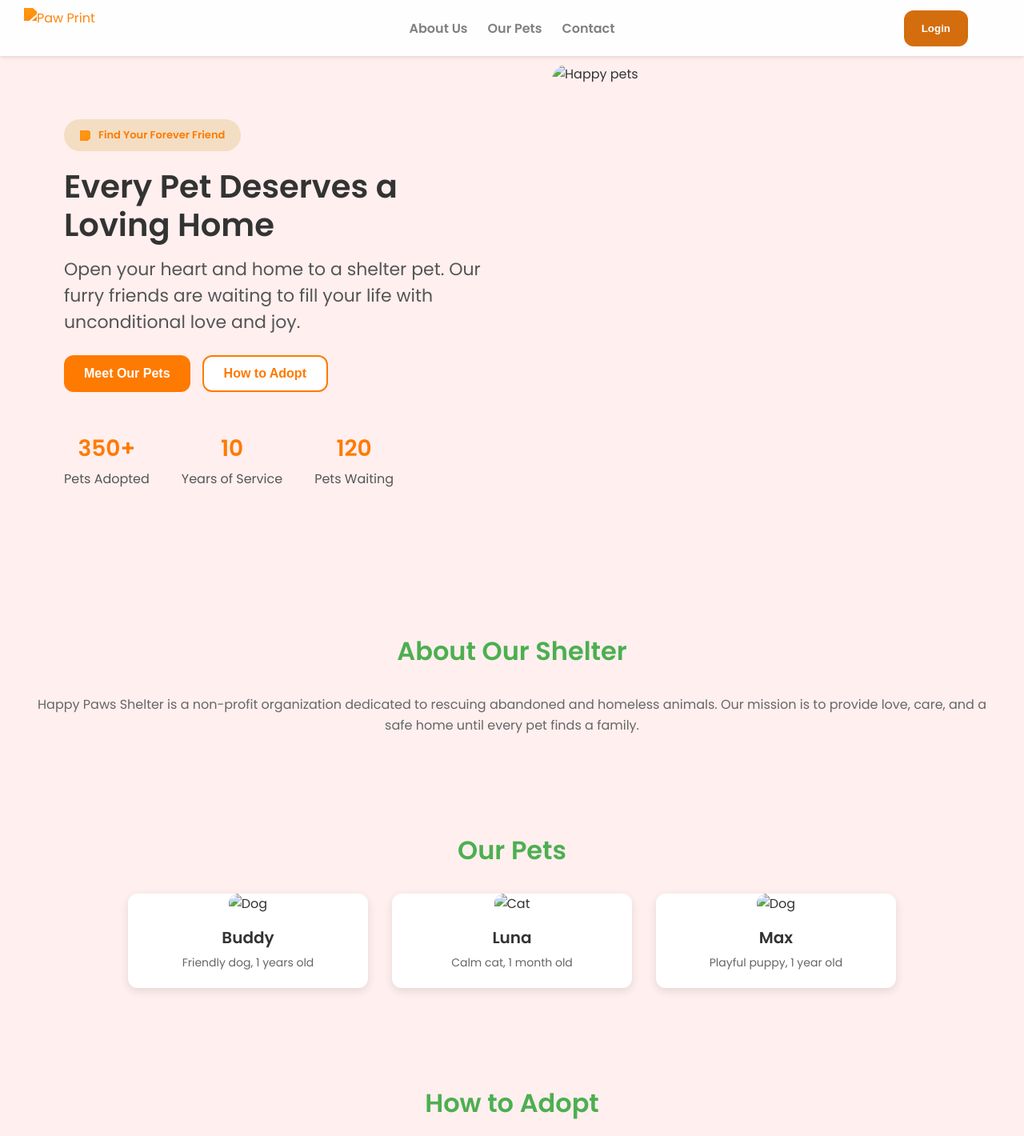
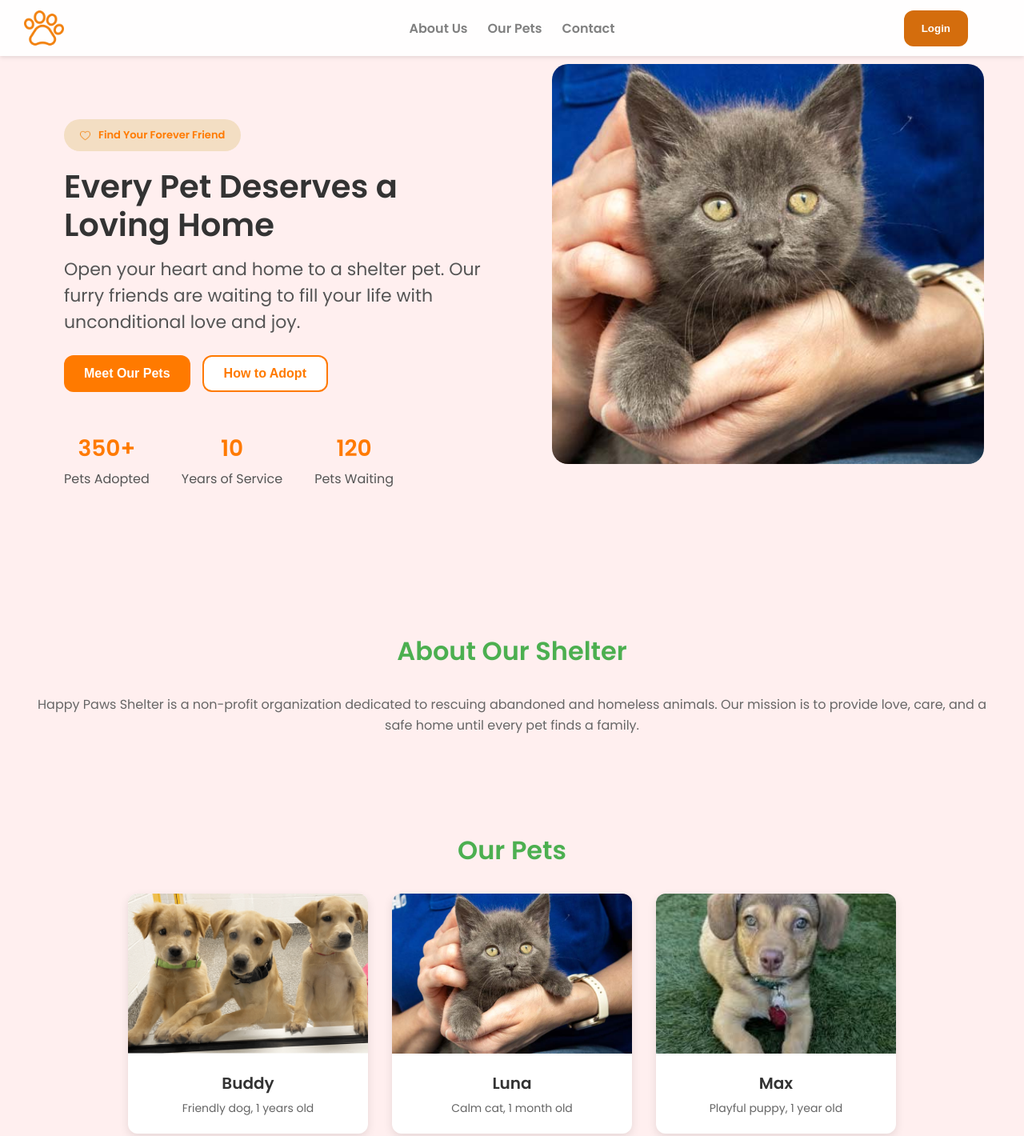
Before and after one commit to Mirjana3/Happy-Paws, a plain HTML site: page index.html in a window 1280 px wide. Shown: the top 1420 px of the page at 80% size. Drawn offline with Linux system fonts and the light colour scheme.

Commit message:
Fix image paths and clean up HTML structure
Updated image paths and fixed HTML structure.

```diff
--- a/index.html
+++ b/index.html
@@ -5,7 +5,7 @@
     <meta charset="UTF-8">
     <meta name="viewport" content="width=device-width, initial-scale=1.0">
     <title>Happy Paws Shelter</title>
-    <link rel="website icon" href="pawprint.png">
+    <link rel="website icon" href="picture/pawprint.png">
     <link href="https://fonts.googleapis.com/css2?family=Poppins:wght@300;400;600&display=swap" rel="stylesheet">
     <link rel="stylesheet" href="style.css">
 </head>
@@ -14,7 +14,7 @@
     <!-- Navbar -->
     <nav class="navbar">
         <div class="nav-logo">
-            <img src="pawprint.png" alt="Paw Print" class="logo">
+            <img src="picture/pawprint.png" alt="Paw Print" class="logo">
         </div>
 
         <div class="nav-links">
@@ -32,7 +32,7 @@
     <section class="hero">
         <div class="hero-text">
             <div class="hero-badge">
-                <img src="heart.png" alt="Heart" class="heart-img">
+                <img src="picture/heart.png" alt="Heart" class="heart-img">
                 <span class="badge-text">Find Your Forever Friend</span>
             </div>
 
@@ -63,12 +63,12 @@
 
         <!-- Desna polovica: slideshow slika -->
         <div class="hero-image">
-            <img src="cat&dog.jpg" alt="Happy pets" class="slide active">
-            <img src="cat.jpg" alt="Happy pets" class="slide">
-            <img src="dog1.jfif" alt="Happy pets" class="slide">
-            <img src="dogs.png" alt="Happy pets" class="slide">
-            <img src="bunny.jpg" alt="Happy pets" class="slide">
-            <img src="hedgehog.jpg" alt="Happy pets" class="slide">
+            <img src="picture/cat&dog.jpg" alt="Happy pets" class="slide active">
+            <img src="picture/cat.jpg" alt="Happy pets" class="slide">
+            <img src="picture/dog1.jfif" alt="Happy pets" class="slide">
+            <img src="picture/dogs.png" alt="Happy pets" class="slide">
+            <img src="picture/bunny.jpg" alt="Happy pets" class="slide">
+            <img src="picture/hedgehog.jpg" alt="Happy pets" class="slide">
         </div>
     </section>
 
@@ -90,19 +90,19 @@
 
         <div class="pet-container">
             <div class="pet-card">
-                <img src="dogs.png" alt="Dog">
+                <img src="picture/dogs.png" alt="Dog">
                 <h3>Buddy</h3>
                 <p>Friendly dog, 1 years old</p>
             </div>
 
             <div class="pet-card">
-                <img src="cat.jpg" alt="Cat">
+                <img src="picture/cat.jpg" alt="Cat">
                 <h3>Luna</h3>
                 <p>Calm cat, 1 month old</p>
             </div>
 
             <div class="pet-card">
-                <img src="dog1.jfif" alt="Dog">
+                <img src="picture/dog1.jfif" alt="Dog">
                 <h3>Max</h3>
                 <p>Playful puppy, 1 year old</p>
             </div>
@@ -136,8 +136,8 @@
 
         window.addEventListener('scroll', () => {
             if (window.scrollY > 50) {
-                navbar.style.backgroundColor = 'rgba(255,255,255,0.5)'; // pozadina poluprozirna
-                navbar.style.opacity = '1'; // tekst i gumb ostaju čitljivi
+                navbar.style.backgroundColor = 'rgba(255,255,255,0.5)';
+                navbar.style.opacity = '1';
             } else {
                 navbar.style.backgroundColor = 'rgba(255,255,255,0.9)';
                 navbar.style.opacity = '1';
@@ -145,7 +145,6 @@
         });
 
 
-        // Slideshow i scroll opacity script
         const slides = document.querySelectorAll('.hero-image .slide');
         let currentSlide = 0;
 
@@ -163,7 +162,7 @@
             showSlide(currentSlide);
         }, 3000);
 
-        // Klikom na sliku prelazak na sljedeću
+
         slides.forEach(slide => {
             slide.addEventListener('click', () => {
                 clearInterval(slideInterval);
@@ -178,4 +177,5 @@
     </script>
 </body>
 
+
 </html>
```
